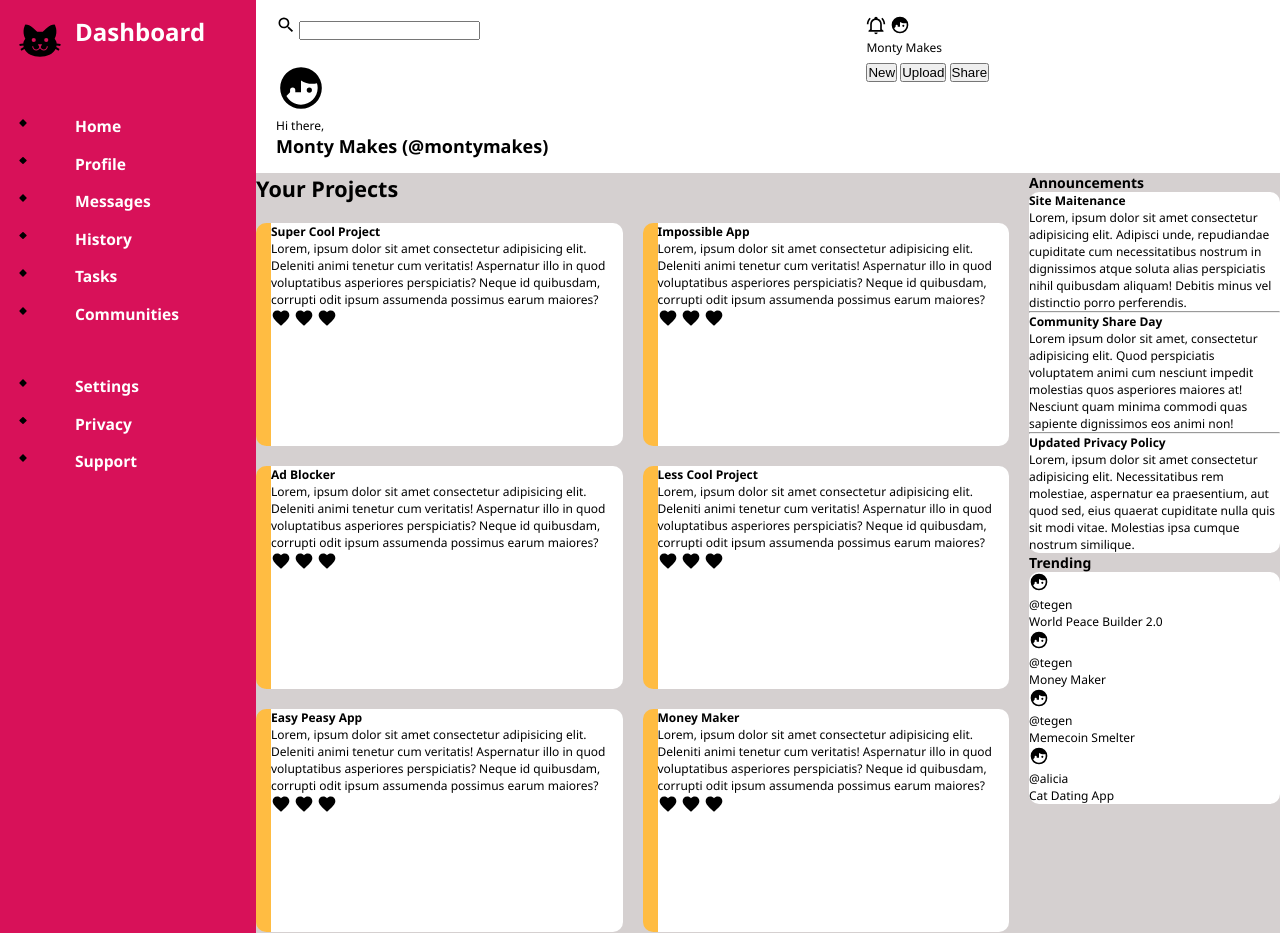
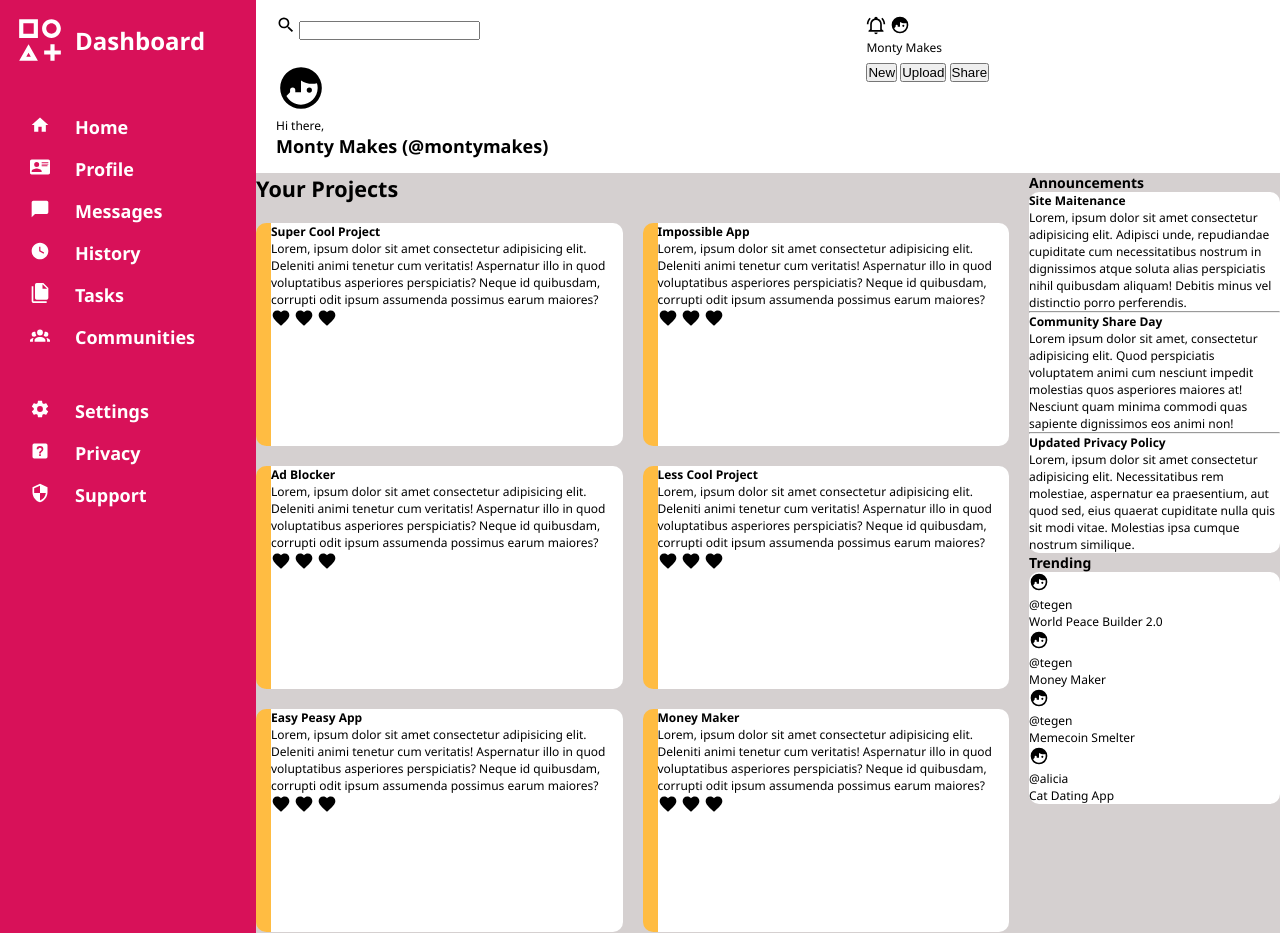
Before and after one commit to Montymakes/op-admindashboard, a plain HTML site: page index.html in a window 1280 px wide. Drawn offline with Linux system fonts and the light colour scheme.

Commit message:
Finalize sidebar style

```diff
--- a/index.html
+++ b/index.html
@@ -12,47 +12,47 @@
     <div id="sidebar">
 
         <div id="logo">
-            <img src="img/logo-placeholder.svg" alt="dashboard logo">
+            <img src="img/shape-plus-outline.svg" alt="dashboard logo" class="white-fill">
             <h1>Dashboard</h1>
         </div>
 
         <ul id="main-nav">
             <li>
-                <img class="sidebar-icon" alt="" src="img/nav-placeholder.svg">
+                <img alt="" src="img/home.svg" class="white-fill sidebar-icon">
                 Home
             </li>
             <li>
-                <img class="sidebar-icon" alt="" src="img/nav-placeholder.svg">
+                <img alt="" src="img/card-account-details.svg" class="white-fill sidebar-icon">
                 Profile
             </li>
             <li>
-                <img class="sidebar-icon" alt="" src="img/nav-placeholder.svg">
+                <img  alt="" src="img/message.svg" class="white-fill sidebar-icon">
                 Messages
             </li>
             <li>
-                <img class="sidebar-icon" alt="" src="img/nav-placeholder.svg">
+                <img  alt="" src="img/clock-time-four.svg" class="white-fill sidebar-icon">
                 History
             </li>
             <li>
-                <img class="sidebar-icon" alt="" src="img/nav-placeholder.svg">
+                <img  alt="" src="img/file-multiple.svg" class="white-fill sidebar-icon">
                 Tasks
             </li>
             <li>
-                <img class="sidebar-icon" alt="" src="img/nav-placeholder.svg">
+                <img  alt="" src="img/account-group.svg" class="white-fill sidebar-icon">
                 Communities
             </li>
         </ul>
         <ul id="admin-nav">
             <li>
-                <img class="sidebar-icon" alt="" src="img/nav-placeholder.svg">
+                <img  alt="" src="img/cog.svg" class="white-fill sidebar-icon">
                 Settings
             </li>
             <li>
-                <img class="sidebar-icon" alt="" src="img/nav-placeholder.svg">
+                <img  alt="" src="img/help-box.svg" class="white-fill sidebar-icon">
                 Privacy
             </li>
             <li>
-                <img class="sidebar-icon" alt="" src="img/nav-placeholder.svg">
+                <img  alt="" src="img/security.svg" class="white-fill sidebar-icon">
                 Support
             </li>
         </ul>
--- a/styles.css
+++ b/styles.css
@@ -22,17 +22,18 @@ li {
     width: 100vw;
     height: 100vh;
     display: grid;
-    grid-template: 1fr 4fr / 1fr 4fr;
+    grid-template: 1fr 5fr / 1fr 4fr;
     grid-template-areas:
     "sidebar header"
     "sidebar main";
 }
 
 /* Side Navigation Menu */
+
 #sidebar {
     background-color: #D81159;
     color: white;
-    font-size: 1.3rem;
+    font-size: 1.5rem;
     font-weight: bold;
     grid-area: sidebar;
     display: grid;
@@ -52,11 +53,13 @@ li {
 
 #logo h1 {
     font-size: 2rem;
+    align-self: center;
 }
 
 #logo img {
     width: 50px;
     height: 50px;
+    justify-self: center;
 }
 
 #main-nav {
@@ -64,7 +67,7 @@ li {
     grid-row: 2 / 3;
     display: grid;
     grid-template-columns: subgrid;
-    row-gap: 1.3rem;
+    row-gap: 1.5rem;
 }
 
 #main-nav li, #admin-nav li {
@@ -73,17 +76,27 @@ li {
     grid-template-columns: subgrid;
 }
 
+#main-nav li:hover, #admin-nav li:hover {
+    background-color: #eb6898;
+    cursor: pointer;
+}
+
 #admin-nav {
     grid-column: 1 / 3;
     grid-row: 3 / 4;
     display: grid;
     grid-template-columns: subgrid;
-    row-gap: 1.3rem;
+    row-gap: 1.5rem;
 }
 
 .sidebar-icon {
-    width: 1.3rem;
-    height: 1.3rem;
+    width: 1.7rem;
+    height: 1.7rem;
+    justify-self: center;
+}
+
+.white-fill {
+    filter: invert(1);
 }
 
 /* Header */
```
Also changed, not shown: img/account-group.svg (added), img/card-account-details.svg (added), img/clock-time-four.svg (added), img/cog.svg (added), img/file-multiple.svg (added), img/help-box.svg (added), img/home.svg (added), img/logo-placeholder.svg (deleted), img/message.svg (added), img/nav-placeholder.svg (deleted), img/security.svg (added), img/shape-plus-outline.svg (added).
